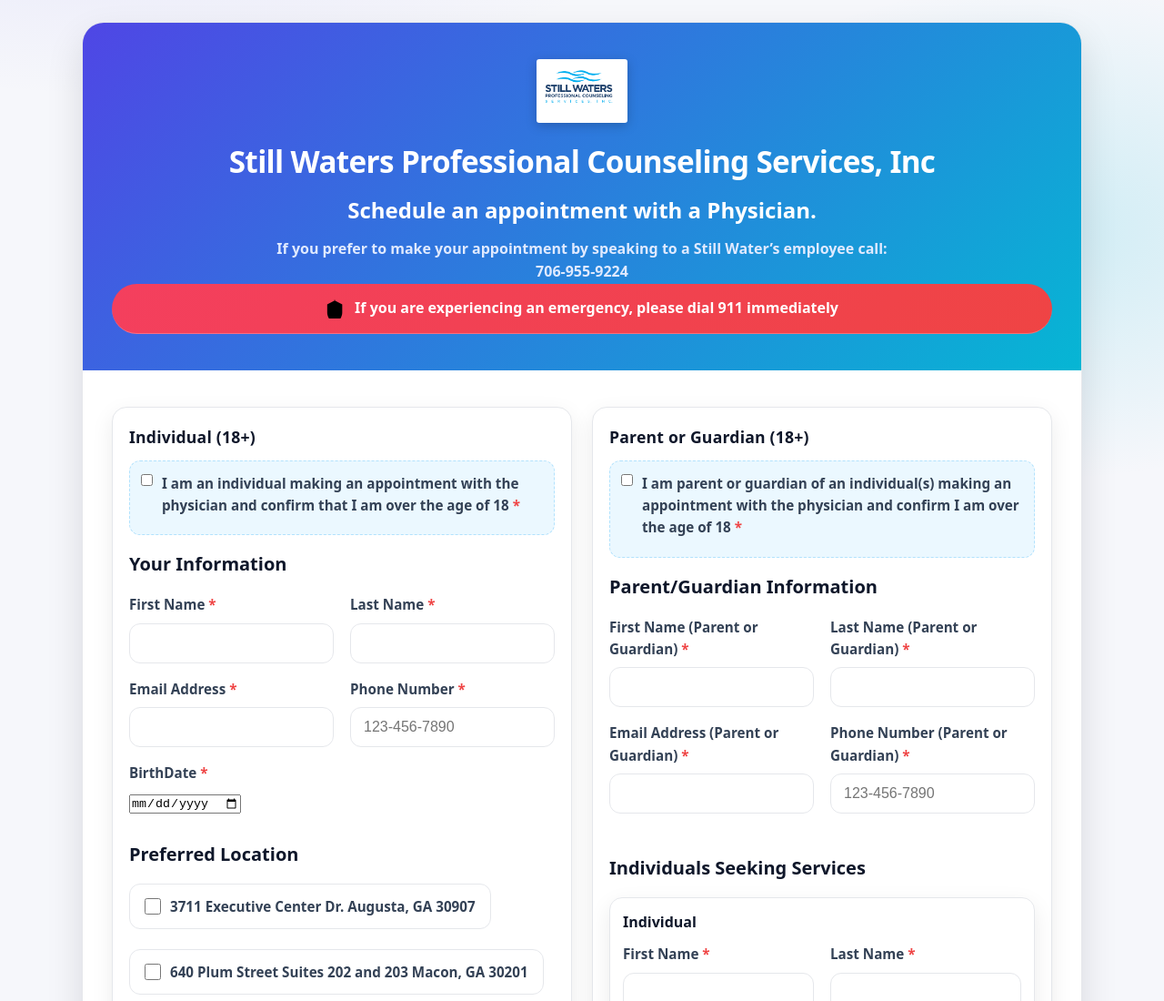
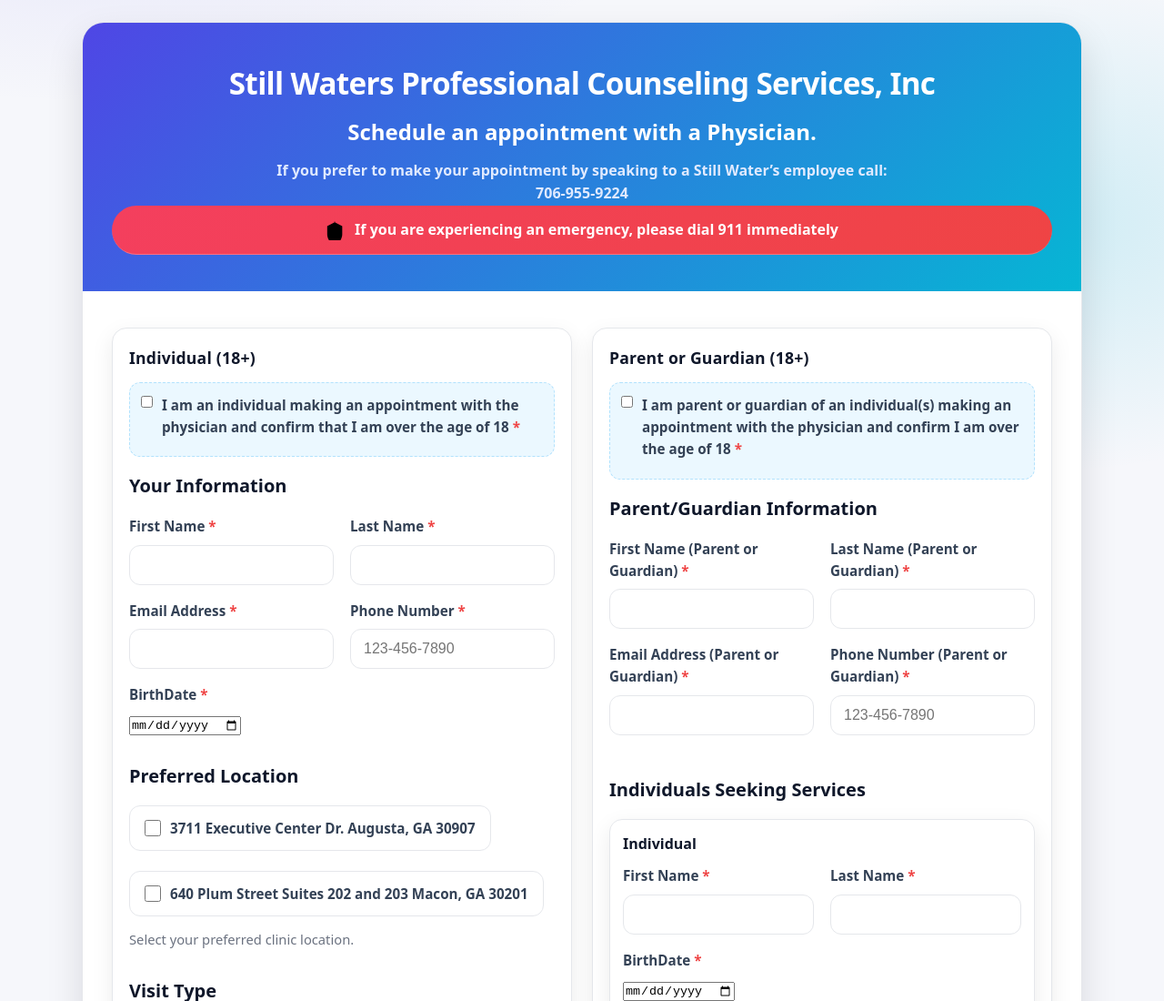
Before and after one commit to projects-de/physician_form, a website: page index.html in a window 1280 px wide. Shown: the top 1100 px of the page at 91% size. Drawn offline with Linux system fonts and the light colour scheme.

Commit message:
Remove Logo

```diff
--- a/index.html
+++ b/index.html
@@ -556,7 +556,6 @@
   <div class="container">
     <!-- Header -->
     <div class="header">
-      <img src="logo.png" alt="Still Waters Logo" class="logo"style="border-radius:3px;" />
       <h1>Still Waters Professional Counseling Services, Inc</h1>
       <h2>Schedule an appointment with a Physician.</h2>
 
```
